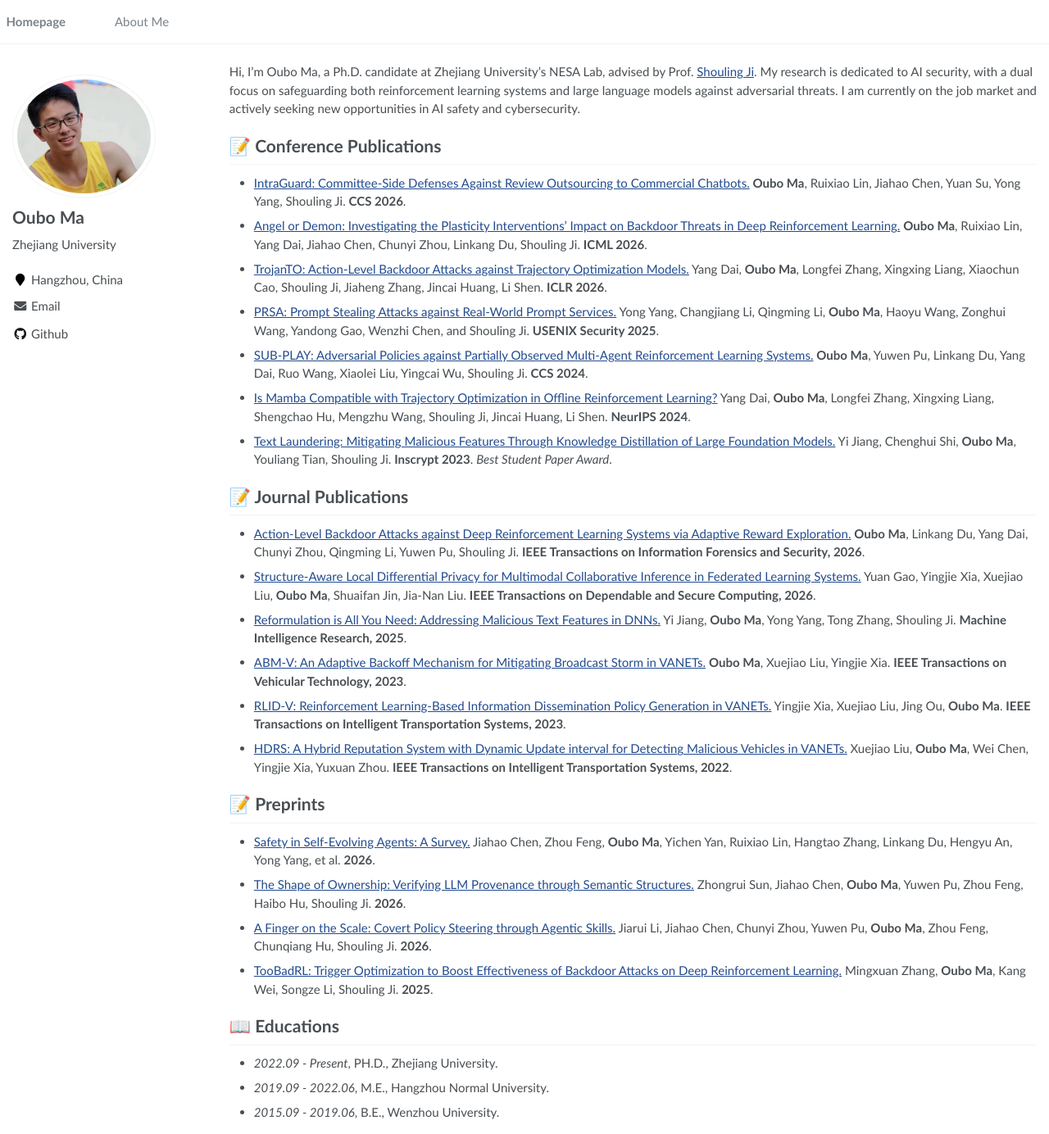
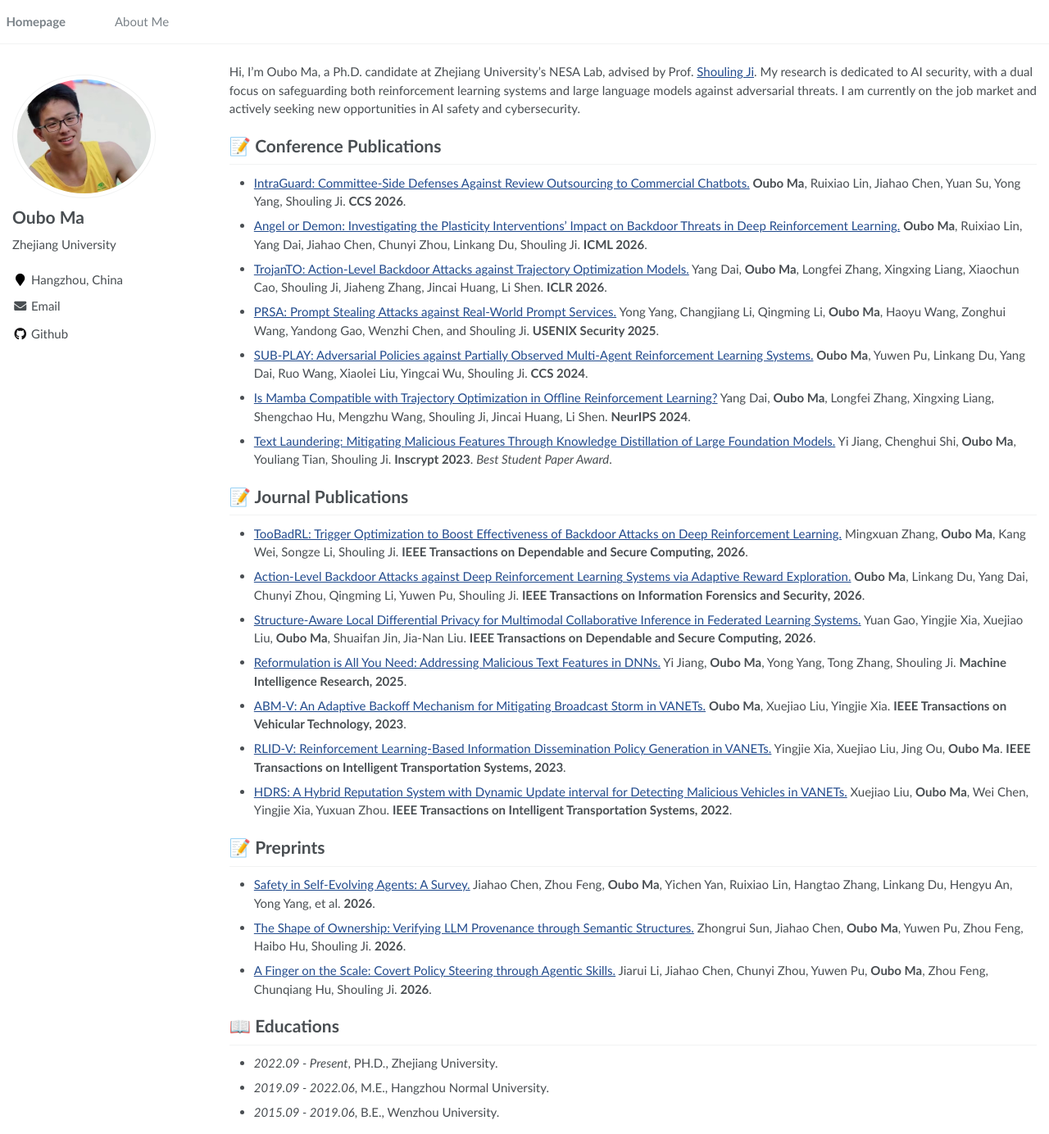
Before and after one commit to maoubo/maoubo.github.io, a Jekyll site: the page built from _pages/about.md, in a window 1280 px wide and 1384 px high. Shown: the whole window at 82% size. Built offline with Jekyll 4.4.1, drawn with Linux system fonts in a browser that asks for light colours; some of the changed lines change nothing that is shown.

Commit message:
Update about.md

```diff
--- a/_pages/about.md
+++ b/_pages/about.md
@@ -31,6 +31,7 @@ I am currently on the job market and actively seeking new opportunities in AI sa
 - [Text Laundering: Mitigating Malicious Features Through Knowledge Distillation of Large Foundation Models.](https://nesa.zju.edu.cn/download/jy_pdf_TextLaundering.pdf) Yi Jiang, Chenghui Shi, **Oubo Ma**, Youliang Tian, Shouling Ji. **Inscrypt 2023**. *Best Student Paper Award*.
 
 # 📝 Journal Publications
+- [TooBadRL: Trigger Optimization to Boost Effectiveness of Backdoor Attacks on Deep Reinforcement Learning.](https://arxiv.org/pdf/2506.09562) Mingxuan Zhang, **Oubo Ma**, Kang Wei, Songze Li, Shouling Ji. **IEEE Transactions on Dependable and Secure Computing, 2026**.
 - [Action-Level Backdoor Attacks against Deep Reinforcement Learning Systems via Adaptive Reward Exploration.](https://arxiv.org/pdf/2501.15529) **Oubo Ma**, Linkang Du, Yang Dai, Chunyi Zhou, Qingming Li, Yuwen Pu, Shouling Ji. **IEEE Transactions on Information Forensics and Security, 2026**.
 - [Structure-Aware Local Differential Privacy for Multimodal Collaborative Inference in Federated Learning Systems.](https://ieeexplore.ieee.org/abstract/document/11538362) Yuan Gao, Yingjie Xia, Xuejiao Liu, **Oubo Ma**, Shuaifan Jin, Jia-Nan Liu. **IEEE Transactions on Dependable and Secure Computing, 2026**.
 - [Reformulation is All You Need: Addressing Malicious Text Features in DNNs.](https://arxiv.org/pdf/2502.00652) Yi Jiang, **Oubo Ma**, Yong Yang, Tong Zhang, Shouling Ji. **Machine Intelligence Research, 2025**.
@@ -42,7 +43,6 @@ I am currently on the job market and actively seeking new opportunities in AI sa
 - [Safety in Self-Evolving Agents: A Survey.](https://www.researchgate.net/profile/Jiahao-Chen-59/publication/414186519_Safety_in_Self-Evolving_Agents_A_Survey/links/6aa2abf9eacf1256dcb3336d/Safety-in-Self-Evolving-Agents-A-Survey.pdf) Jiahao Chen, Zhou Feng, **Oubo Ma**, Yichen Yan, Ruixiao Lin, Hangtao Zhang, Linkang Du, Hengyu An, Yong Yang, et al. **2026**.
 - [The Shape of Ownership: Verifying LLM Provenance through Semantic Structures.](https://arxiv.org/pdf/2609.02553) Zhongrui Sun, Jiahao Chen, **Oubo Ma**, Yuwen Pu, Zhou Feng, Haibo Hu, Shouling Ji. **2026**.
 - [A Finger on the Scale: Covert Policy Steering through Agentic Skills.](https://arxiv.org/pdf/2609.02564) Jiarui Li, Jiahao Chen, Chunyi Zhou, Yuwen Pu, **Oubo Ma**, Zhou Feng, Chunqiang Hu, Shouling Ji. **2026**.
-- [TooBadRL: Trigger Optimization to Boost Effectiveness of Backdoor Attacks on Deep Reinforcement Learning.](https://arxiv.org/pdf/2506.09562) Mingxuan Zhang, **Oubo Ma**, Kang Wei, Songze Li, Shouling Ji. **2025**.
 
 # 📖 Educations
 - *2022.09 - Present*, PH.D., Zhejiang University.
```
